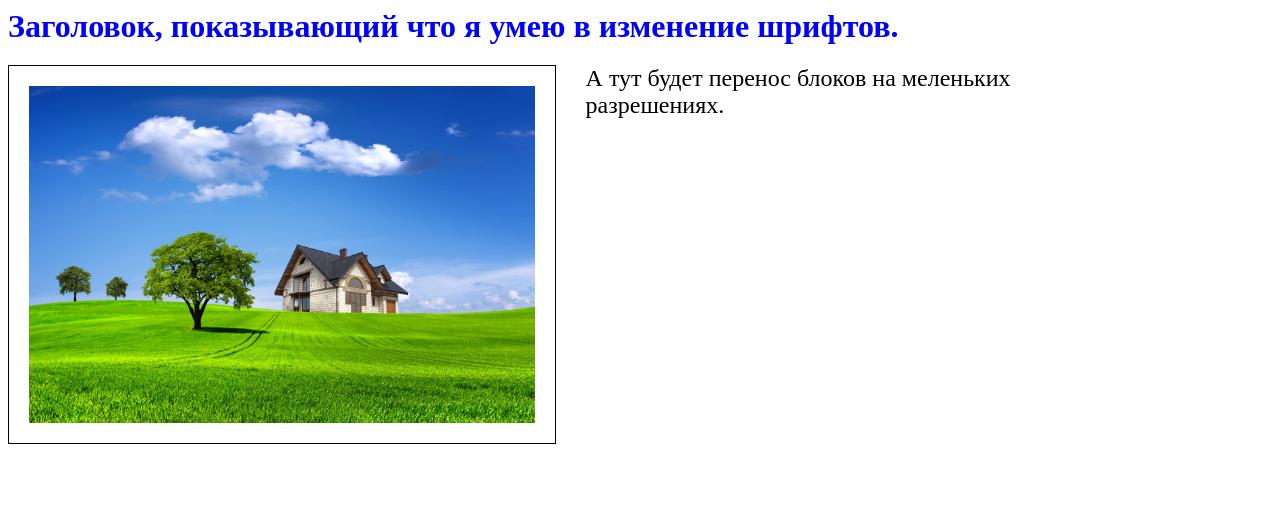
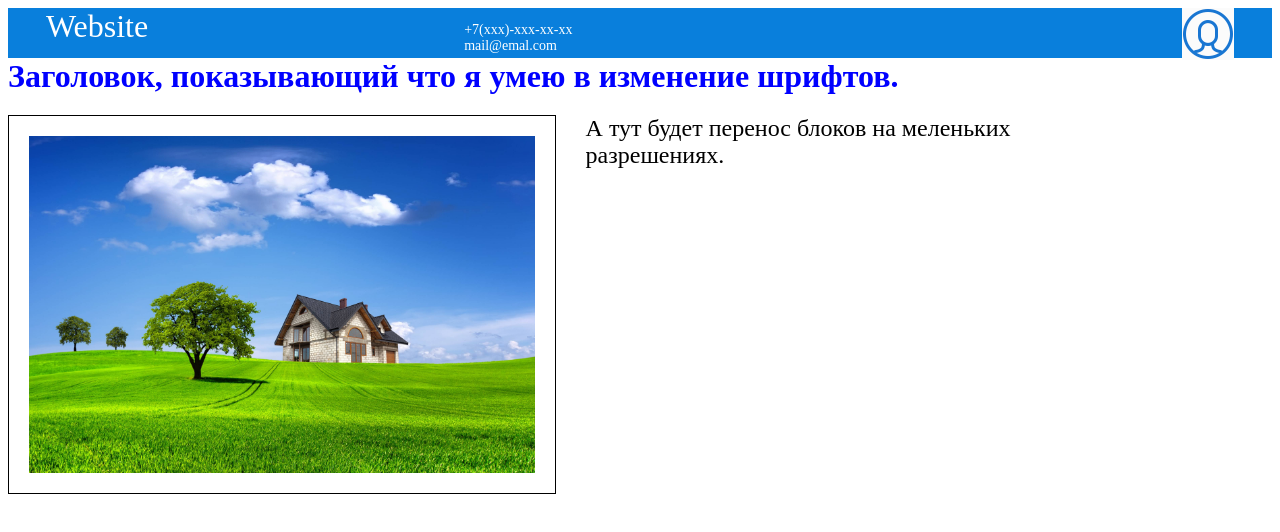
Before and after one commit to Farenlayt/web1, a plain HTML site: page page.html in a window 1280 px wide. Drawn offline with Linux system fonts and the light colour scheme.

Commit message:
Header added.

```diff
--- a/page.html
+++ b/page.html
@@ -7,6 +7,25 @@
 	</head>
 
 	<body>
+		<div class = "header">
+			<div class = "headertext">
+				Website
+			</div>
+
+			<div class = "headerinfo">
+				<p style = "margin-bottom: 0px;">
+					+7(xxx)-xxx-xx-xx
+				</p>
+				<p style = "margin-top: 0px; margin-bottom: 0px;">
+					mail@emal.com
+				</p>
+			</div>
+
+			<div class = "profileimage">
+			<img src="profile.png" alt="profile.png" class = "picture">
+			</div>
+		</div>
+
 		<div class = "t1">
 			Заголовок, показывающий что я умею в изменение шрифтов.
 		</div>
--- a/stiles.css
+++ b/stiles.css
@@ -10,6 +10,38 @@
 {
 	width:100%;
 	height:auto;
+}
+
+.header
+{
+	background-color: #097fdc;
+	height:50px;
+	width:100%;
+}
+
+.headertext
+{
+	float: left;
+	color: white;
+	font-size: 32px;
+	margin-left: 3%;
+}
+
+.headerinfo
+{
+	float: left;
+	color: white;
+	font-size: 14px;
+	position: relative;
+	right: -25%;
+}
+
+.profileimage
+{
+	float: right;
+	height: 100%;
+	width: auto;
+	margin-right: 3%;
 }
 
 .left
```
Also changed, not shown: profile.png (added).
